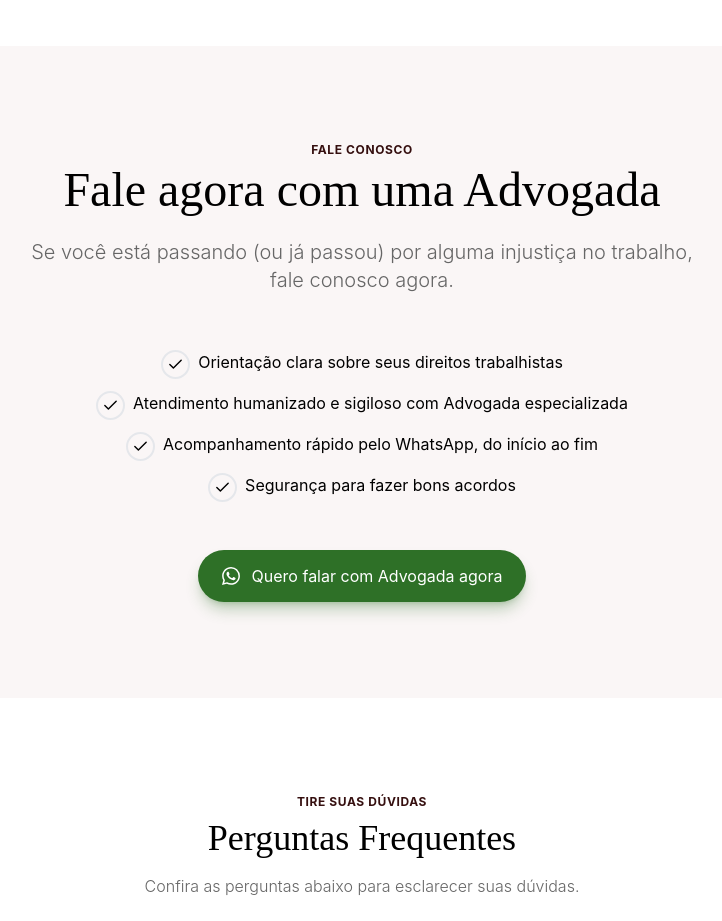
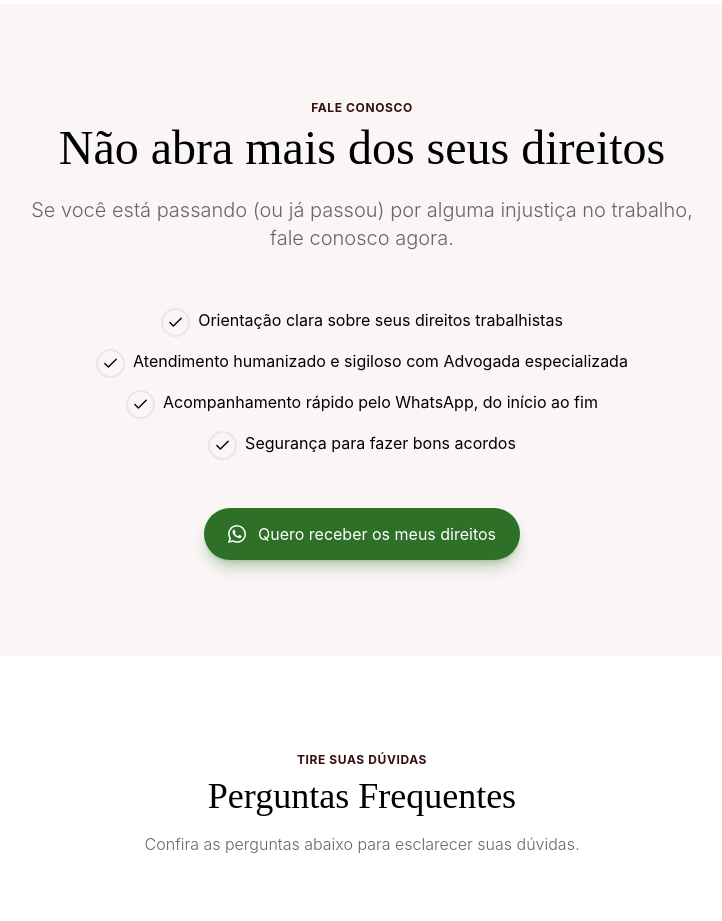
Before and after one commit to EdisonMatos/LPS-Trabalhista-Brasil-Matos, a React (Vite) app: page /#home in a window 1280 px wide. Shown: the part 4300-5221 px from the top of the page, without its empty margins (278-1000 px from the left). Built offline with nearby package versions, Linux system fonts and the light colour scheme.

Commit message:
feat: Finaliza página

```diff
--- a/src/content/content.jsx
+++ b/src/content/content.jsx
@@ -499,7 +499,7 @@ const content = {
     },
     ctaSecondary: {
       miniTag: "FALE CONOSCO",
-      title: <h1>Fale agora com uma Advogada</h1>,
+      title: <h1>Não abra mais dos seus direitos</h1>,
       subtitle: (
         <div>
           <p className="mb-6 font-secondFont">
@@ -548,7 +548,7 @@ const content = {
       // titleDireita: (
       //   <h1 className="my-3 text-title5 font-mainFont">WhatsApp</h1>
       // ),
-      ctaButtonText: "Quero falar com Advogada agora",
+      ctaButtonText: "Quero receber os meus direitos",
       ctaButtonAriaLabel:
         "Botão para chamada de ação para contato pelo whatsapp",
     },
```
Also changed, not shown: src/assets/imgs/features/imgServices.webp.
